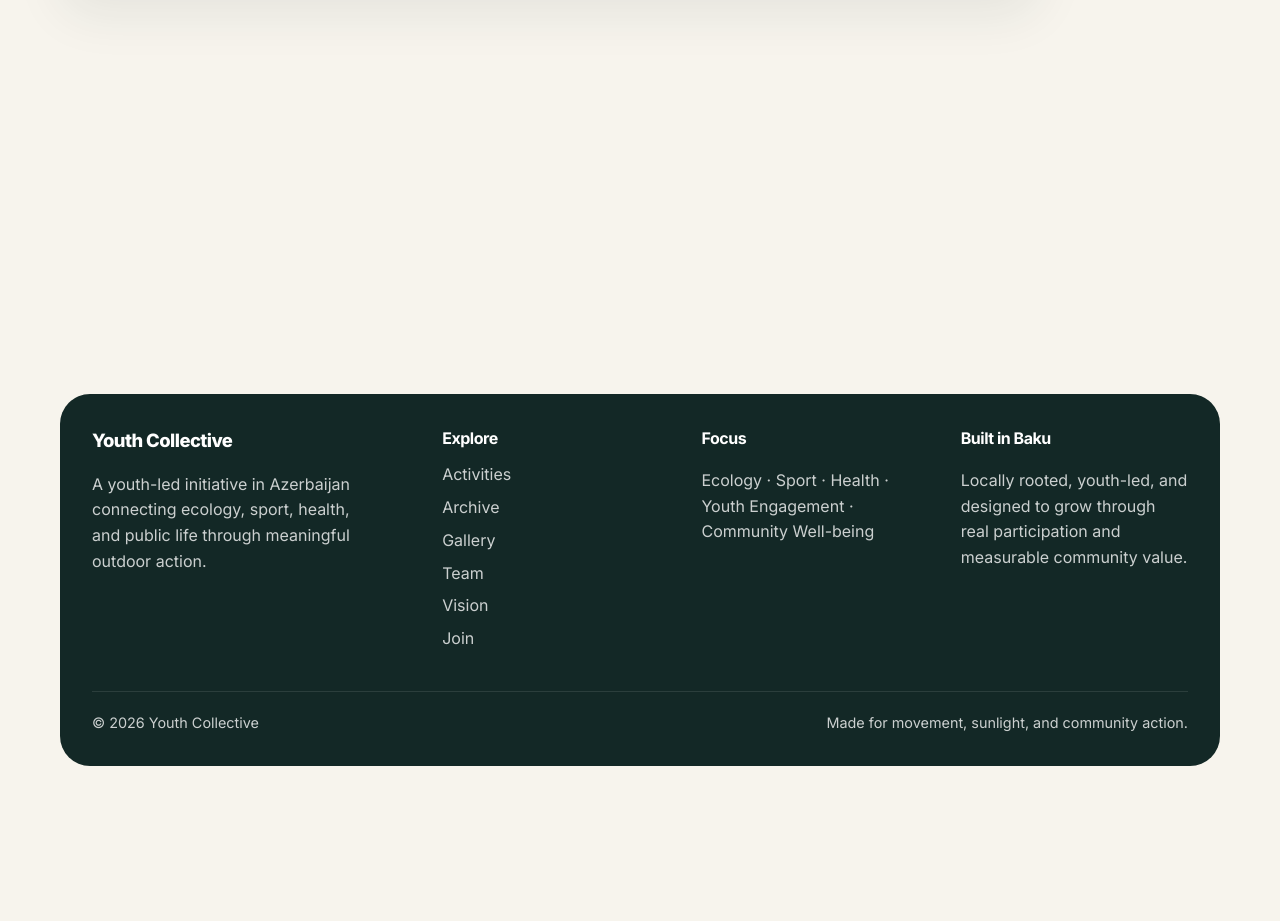
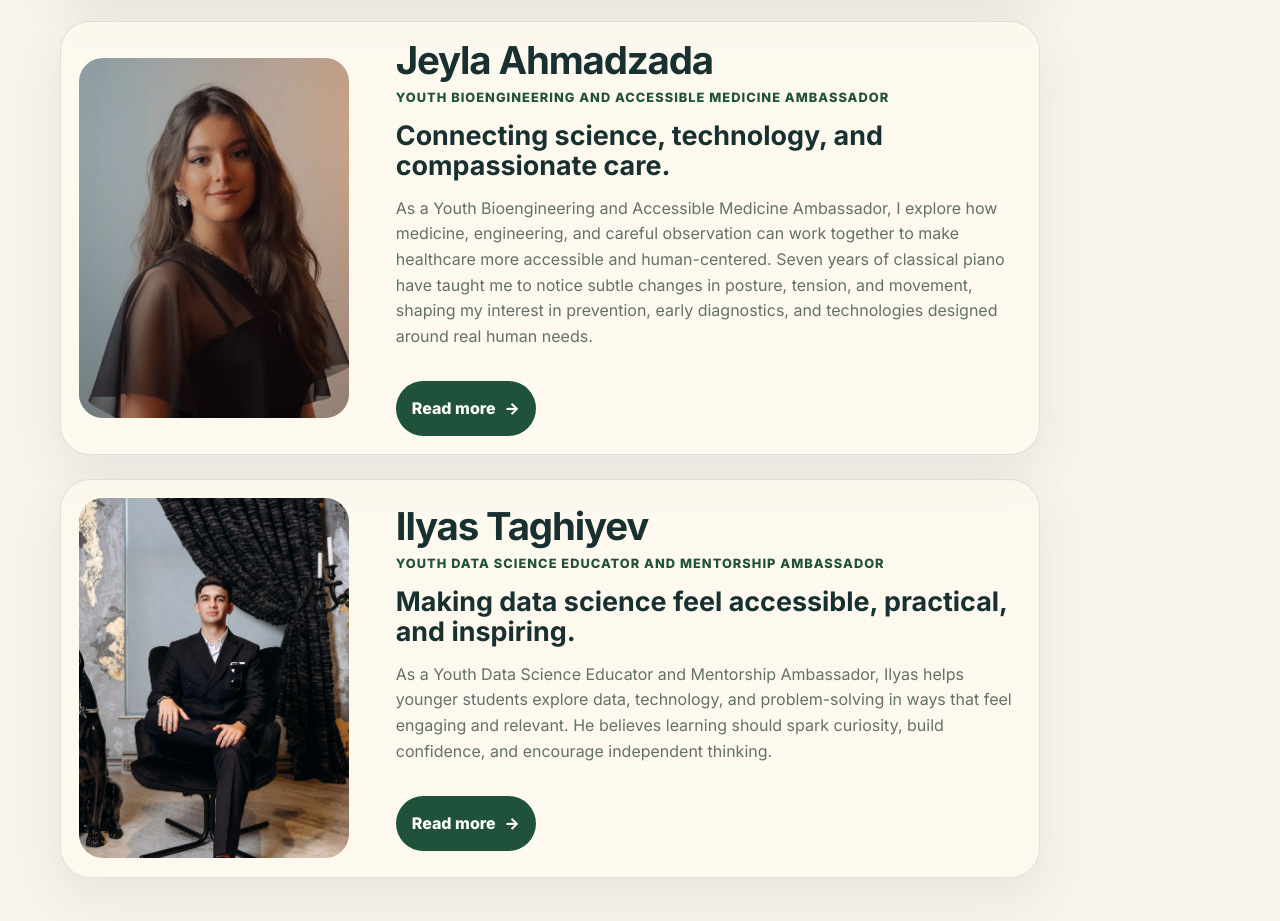
Before and after one commit to yuka11232/youth-collective1, a website: page team.html in a window 1280 px wide. Shown: the part 2141-3062 px from the top of the page. Before the commit the page ends 2925 px from the top, so only its background shows below. Drawn offline with Linux system fonts and the light colour scheme; no server answers.

Commit message:
Your commit message

```diff
--- a/team.html
+++ b/team.html
@@ -95,6 +95,36 @@
           </a>
         </div>
       </article>
+      <article class="featured-member-card reveal">
+        <div class="member-photo-frame">
+          <img src="assets/images/Team%20members/Image4.jpeg" alt="Portrait of Jeyla Ahmadzada" />
+        </div>
+        <div class="featured-member-copy">
+          <h3 class="member-name">Jeyla Ahmadzada</h3>
+          <p class="member-role">Youth Bioengineering and Accessible Medicine Ambassador</p>
+          <h4>Connecting science, technology, and compassionate care.</h4>
+          <p>As a Youth Bioengineering and Accessible Medicine Ambassador, I explore how medicine, engineering, and careful observation can work together to make healthcare more accessible and human-centered. Seven years of classical piano have taught me to notice subtle changes in posture, tension, and movement, shaping my interest in prevention, early diagnostics, and technologies designed around real human needs.</p>
+          <a class="read-more-link" href="member.html?id=jeyla-ahmadzada">
+            Read more
+            <span aria-hidden="true">-&gt;</span>
+          </a>
+        </div>
+      </article>
+      <article class="featured-member-card reveal">
+        <div class="member-photo-frame">
+          <img src="assets/images/Team%20members/Image5.jpeg" alt="Portrait of Ilyas Taghiyev" />
+        </div>
+        <div class="featured-member-copy">
+          <h3 class="member-name">Ilyas Taghiyev</h3>
+          <p class="member-role">Youth Data Science Educator and Mentorship Ambassador</p>
+          <h4>Making data science feel accessible, practical, and inspiring.</h4>
+          <p>As a Youth Data Science Educator and Mentorship Ambassador, Ilyas helps younger students explore data, technology, and problem-solving in ways that feel engaging and relevant. He believes learning should spark curiosity, build confidence, and encourage independent thinking.</p>
+          <a class="read-more-link" href="member.html?id=ilyas-taghiyev">
+            Read more
+            <span aria-hidden="true">-&gt;</span>
+          </a>
+        </div>
+      </article>
     </section>
 
   </main>
```
Also changed, not shown: js/member-profile.js (+24 -0 lines), assets/images/Team members/Image4.jpeg (added), assets/images/Team members/Image5.jpeg (added).
